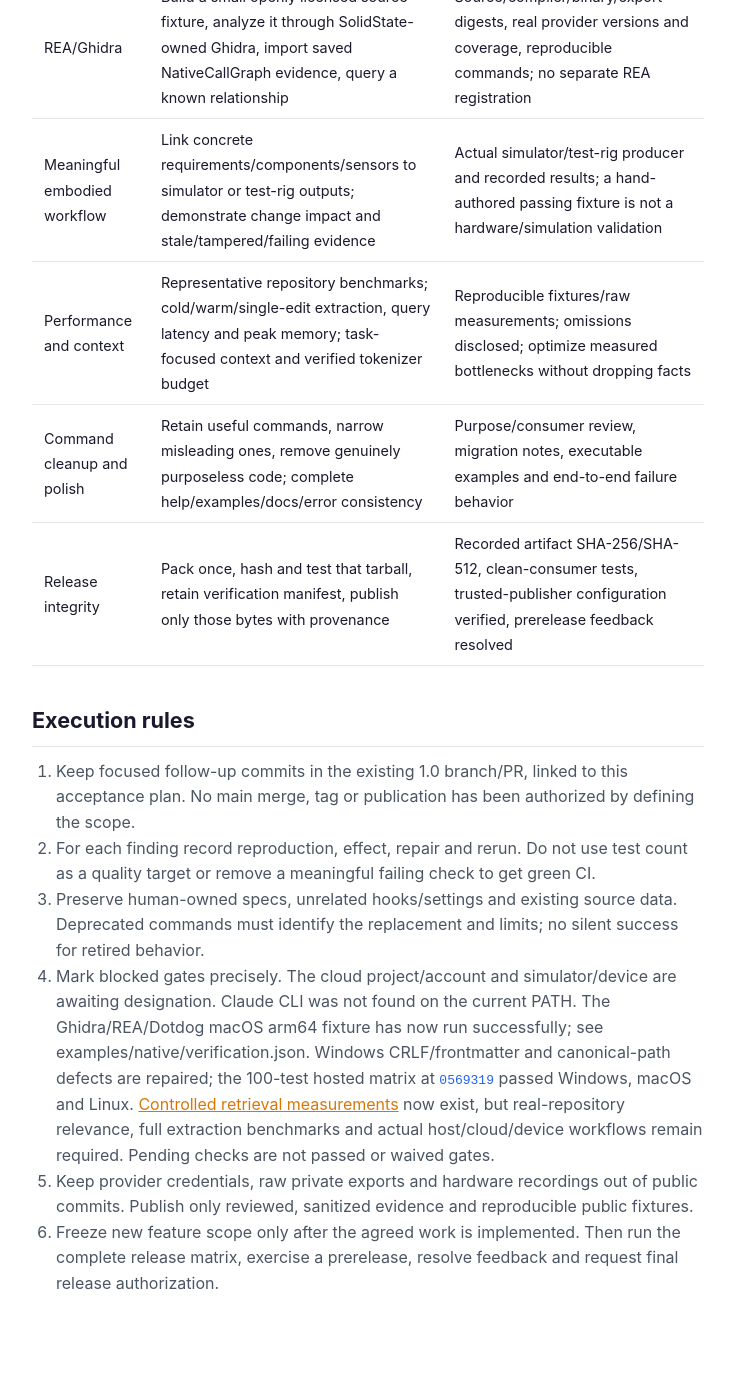
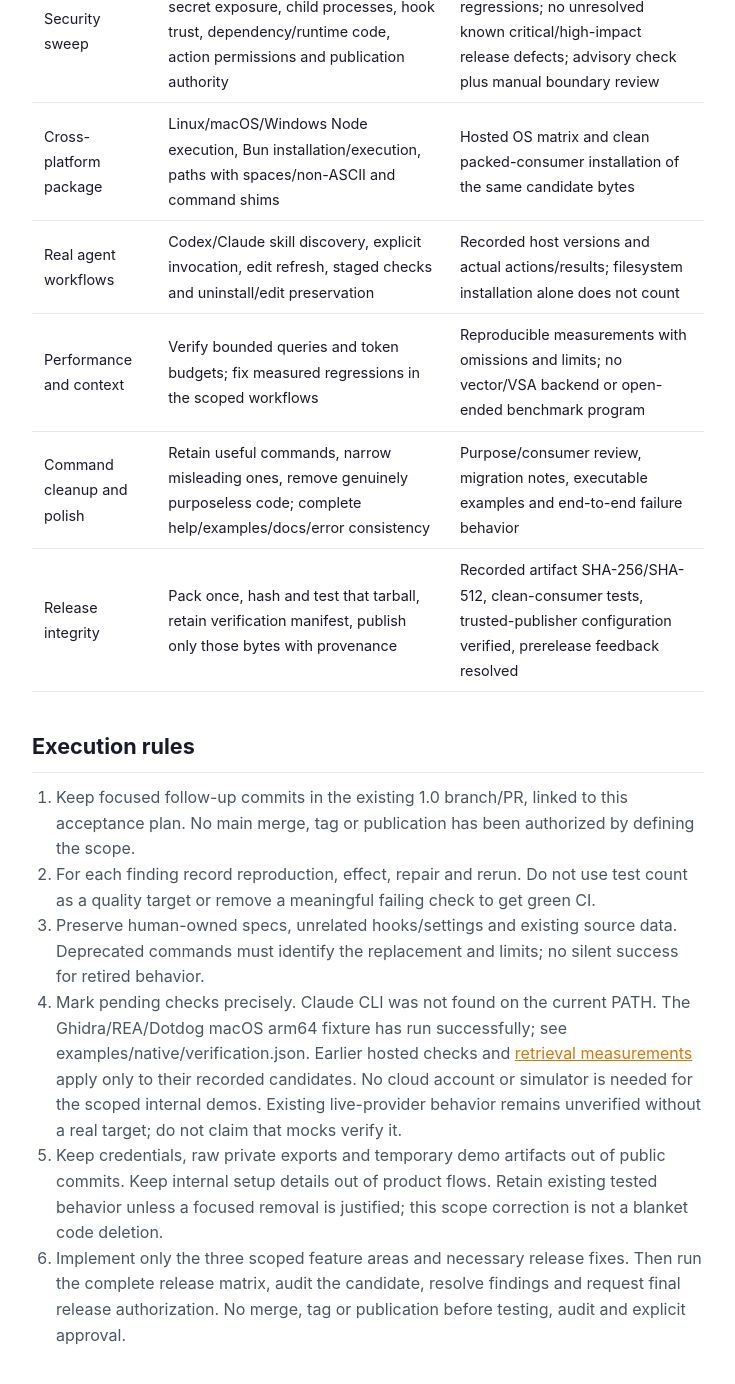
Before and after one commit to specdog/dotdog, a Jekyll site: the page built from docs/v1-release-plan.md, in a window 1280 px wide and 1400 px high, scrolled down 1355 px. Shown: the top 1384 px of the window, without its empty margins (272-1007 px from the left). Built offline with Jekyll 4.4.1, drawn with Linux system fonts in a browser that asks for light colours; before the commit the page ends 2703 px from its top, so only the background shows below that; some of the changed text lies outside the part shown.

Commit message:
docs: scope 1.0 to spec upgrades, REA graphs and types

```diff
--- a/docs/v1-release-plan.md
+++ b/docs/v1-release-plan.md
@@ -5,7 +5,9 @@
 
 # Dotdog 1.0 release implementation and acceptance plan
 
-Scope confirmed 2026-10-29: a substantial, polished npm/Bun release with useful graph/agent features, verified cleanup and security work. Windows, real Codex/Claude workflows, live cloud validation, a reproducible REA/Ghidra example, measured performance work and an embodied-system demonstration belong in 1.0. They are not automatically deferred to 1.1 to meet a date.
+Scope narrowed by the maintainer: spec-driven design upgrades, REA/Ghidra graph traversal support, then a type-driven module. Keep the existing npm/Bun distribution and reuse the current graph, query and agent integrations. Do not introduce a new service or framework.
+
+Internal demos verify these workflows; they are not new product features or user setup requirements. Simulation, sensors, robotics, embodied AI and provisioned cloud environments are not required for this scope. This replaces the earlier broader acceptance scope; it does not mark unrun checks as passed.
 
 The 100-test hosted green candidate at `0569319` is a baseline, not completion. Every gate needs actual evidence against its named artifact/environment. No claim of absolute bug freedom, complete security or hardware safety follows from this plan.
 
@@ -13,15 +15,15 @@
 
 | Gate | Concrete implementation | Acceptance evidence |
 | --- | --- | --- |
+| Spec-driven design upgrades | Complete existing spec import, validation, code mapping, freshness, context and impact workflows | A local end-to-end spec/code change demonstrates useful queries and catches stale or invalid input |
+| REA/Ghidra graph traversal | Import existing REA NativeCallGraph exports; reuse path, context, impact and MCP traversal with source identity and coverage limits | Internal demo imports the real Ghidra fixture, queries a known call relationship and checks missing/partial evidence; Dotdog does not own Ghidra analysis |
+| Type-driven module | [#333](https://github.com/specdog/dotdog/issues/333): connect type contracts to the existing spec/code graph; distinguish compiler checks from runtime validation | Internal valid → invalid → repaired example, affected-node traversal and explicit unsupported/partial results; no new framework or required hosted service |
 | Stable public contracts | Inventory every command/MCP tool, JSON shape, exit status, graph/profile version, deprecated alias and migration rule | Golden success/error fixtures; old supported graph formats load; invalid/ambiguous inputs fail explicitly |
 | Filesystem and concurrency | Crash-safe generated writes; serialize conflicting refreshes; stale-lock recovery; preserve user-owned inputs and permissions | Interrupted write leaves old or new complete file; concurrent refresh cannot publish inconsistent state; static symlink attacks preserve outside files |
 | Security sweep | Review parser/import boundaries, secret exposure, child processes, hook trust, dependency/runtime code, action permissions and publication authority | Reproduced findings with regressions; no unresolved known critical/high-impact release defects; advisory check plus manual boundary review |
 | Cross-platform package | Linux/macOS/Windows Node execution, Bun installation/execution, paths with spaces/non-ASCII and command shims | Hosted OS matrix and clean packed-consumer installation of the same candidate bytes |
 | Real agent workflows | Codex/Claude skill discovery, explicit invocation, edit refresh, staged checks and uninstall/edit preservation | Recorded host versions and actual actions/results; filesystem installation alone does not count |
-| Live provider integration | Use designated read-only cloud projects for advertised provider/resource mappings; test permission and missing-resource failures | Sanitized live request results, target identity, token scope and limits; mocks do not satisfy this gate |
-| REA/Ghidra | Build a small openly licensed source fixture, analyze it through SolidState-owned Ghidra, import saved NativeCallGraph evidence, query a known relationship | Source/compiler/binary/export digests, real provider versions and coverage, reproducible commands; no separate REA registration |
-| Meaningful embodied workflow | Link concrete requirements/components/sensors to simulator or test-rig outputs; demonstrate change impact and stale/tampered/failing evidence | Actual simulator/test-rig producer and recorded results; a hand-authored passing fixture is not a hardware/simulation validation |
-| Performance and context | Representative repository benchmarks; cold/warm/single-edit extraction, query latency and peak memory; task-focused context and verified tokenizer budget | Reproducible fixtures/raw measurements; omissions disclosed; optimize measured bottlenecks without dropping facts |
+| Performance and context | Verify bounded queries and token budgets; fix measured regressions in the scoped workflows | Reproducible measurements with omissions and limits; no vector/VSA backend or open-ended benchmark program |
 | Command cleanup and polish | Retain useful commands, narrow misleading ones, remove genuinely purposeless code; complete help/examples/docs/error consistency | Purpose/consumer review, migration notes, executable examples and end-to-end failure behavior |
 | Release integrity | Pack once, hash and test that tarball, retain verification manifest, publish only those bytes with provenance | Recorded artifact SHA-256/SHA-512, clean-consumer tests, trusted-publisher configuration verified, prerelease feedback resolved |
 
@@ -30,6 +32,6 @@
 1. Keep focused follow-up commits in the existing 1.0 branch/PR, linked to this acceptance plan. No main merge, tag or publication has been authorized by defining the scope.
 2. For each finding record reproduction, effect, repair and rerun. Do not use test count as a quality target or remove a meaningful failing check to get green CI.
 3. Preserve human-owned specs, unrelated hooks/settings and existing source data. Deprecated commands must identify the replacement and limits; no silent success for retired behavior.
-4. Mark blocked gates precisely. The cloud project/account and simulator/device are awaiting designation. Claude CLI was not found on the current PATH. The Ghidra/REA/Dotdog macOS arm64 fixture has now run successfully; see examples/native/verification.json. Windows CRLF/frontmatter and canonical-path defects are repaired; the 100-test hosted matrix at `0569319` passed Windows, macOS and Linux. [Controlled retrieval measurements](retrieval-benchmarks.md) now exist, but real-repository relevance, full extraction benchmarks and actual host/cloud/device workflows remain required. Pending checks are not passed or waived gates.
-5. Keep provider credentials, raw private exports and hardware recordings out of public commits. Publish only reviewed, sanitized evidence and reproducible public fixtures.
-6. Freeze new feature scope only after the agreed work is implemented. Then run the complete release matrix, exercise a prerelease, resolve feedback and request final release authorization.
+4. Mark pending checks precisely. Claude CLI was not found on the current PATH. The Ghidra/REA/Dotdog macOS arm64 fixture has run successfully; see examples/native/verification.json. Earlier hosted checks and [retrieval measurements](retrieval-benchmarks.md) apply only to their recorded candidates. No cloud account or simulator is needed for the scoped internal demos. Existing live-provider behavior remains unverified without a real target; do not claim that mocks verify it.
+5. Keep credentials, raw private exports and temporary demo artifacts out of public commits. Keep internal setup details out of product flows. Retain existing tested behavior unless a focused removal is justified; this scope correction is not a blanket code deletion.
+6. Implement only the three scoped feature areas and necessary release fixes. Then run the complete release matrix, audit the candidate, resolve findings and request final release authorization. No merge, tag or publication before testing, audit and explicit approval.
```
